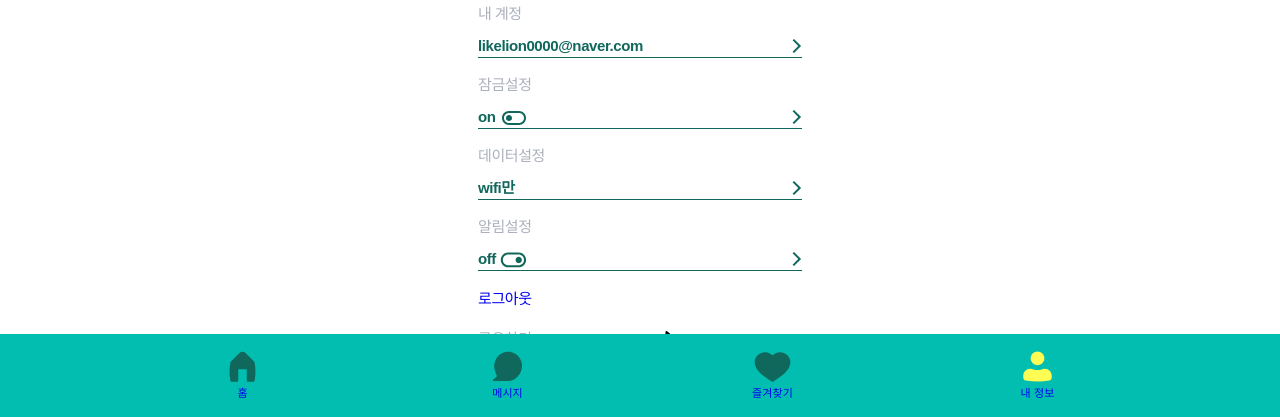
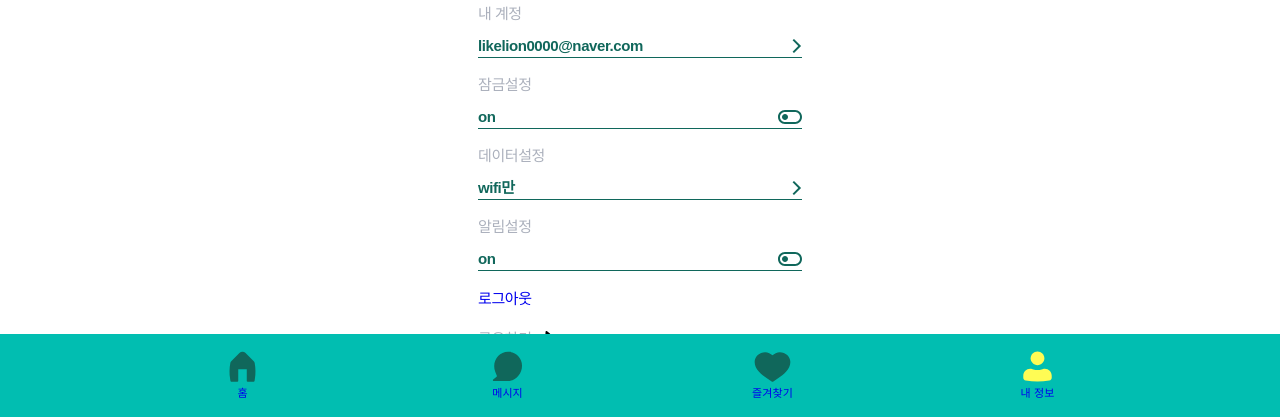
Before and after one commit to zui0202/skkumap-project-master, a Django app: page /profile/ in a window 1280 px wide. Shown: the part 383-800 px from the top of the page. Run offline with Django 4.2, Linux system fonts and the light colour scheme; a user stored in the database is signed in.

Commit message:
Update profile.html

```diff
--- a/baby_lion-master/skkumap/templates/profile.html
+++ b/baby_lion-master/skkumap/templates/profile.html
@@ -1,4 +1,3 @@
-
 {% load static %}
 <!DOCTYPE html>
 <html lang="en">
@@ -68,17 +67,12 @@
       </div>
       <div class="item">
         <p class="item_name">잠금설정</p>
-        <div class="item_content">
+        <div class="item_content on_off">
           <p>on</p>
           <img
             src="{% static '/img/toggle-on.svg'%}"
             alt="toggle-on.svg"
-            id="toggle_on"
-          />
-          <img
-            src="{% static '/img/chevron_right.svg'%}"
-            alt="chevron_right.svg"
-            id="chevron_right"
+            class=""
           />
         </div>
       </div>
@@ -95,17 +89,12 @@
       </div>
       <div class="item">
         <p class="item_name">알림설정</p>
-        <div class="item_content">
-          <p>off</p>
+        <div class="item_content on_off">
+          <p>on</p>
           <img
-            src="{% static '/img/toggle-ff.svg'%}"
-            alt="toggle-ff.svg"
-            id="toggle_ff"
-          />
-          <img
-            src="{% static '/img/chevron_right.svg'%}"
-            alt="chevron_right.svg"
-            id="chevron_right"
+            src="{% static '/img/toggle-on.svg'%}"
+            alt="toggle-on.svg"
+            class=""
           />
         </div>
       </div>
@@ -116,7 +105,7 @@
     </section>
     <!-- 공유기능 -->
     <div class="sharing">
-      <span>공유하기</span> {% static '/img/naver.svg'%}
+      <span>공유하기</span>
       <img
         src="{% static '/img/sharing_arrow.svg'%}"
         alt="sharing_arrow.svg"
@@ -174,5 +163,6 @@
         <p class="icon-name">내 정보</p>
       </a>
     </nav>
+    <script type="module" src="{% static '/js/profile.js'%}"></script>
   </body>
 </html>
```
